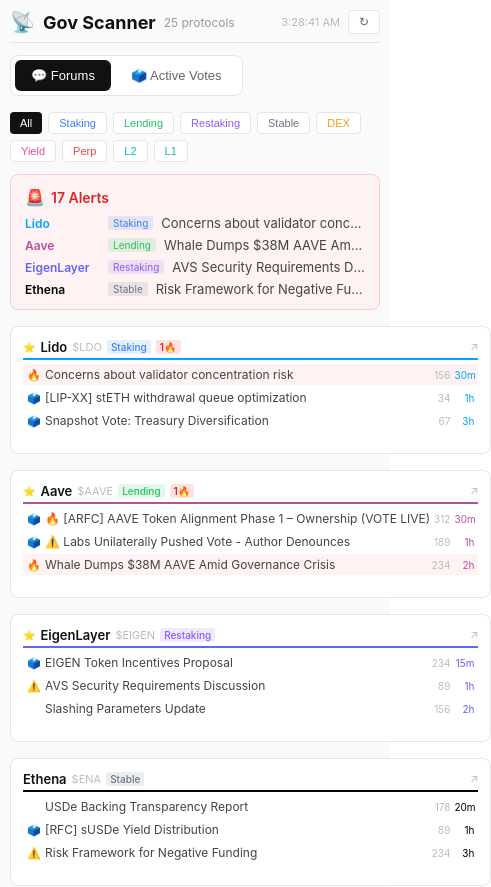
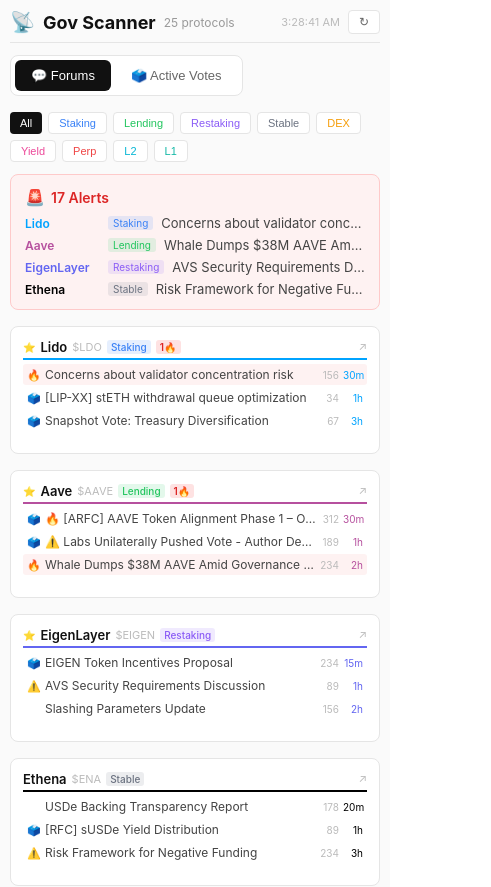
Before and after one commit to OzarkCrypto/gov-scanner, a Next.js app: page / in a window 390 px wide. Shown: the top 887 px of the page, 491 px wide, since content can reach past the window. Built offline with nearby package versions, Linux system fonts and the light colour scheme.

Commit message:
Fix responsive layout: prevent overflow, max 4 columns, proper box-sizing

```diff
--- a/app/page.js
+++ b/app/page.js
@@ -499,7 +499,8 @@
         <div style={{
           display: 'grid',
           gridTemplateColumns: `repeat(${getColumns()}, 1fr)`,
-          gap: '12px'
+          gap: '12px',
+          width: '100%'
         }}>
           {proposals.map((proposal) => {
             const totalVotes = proposal.scores_total || 0;
@@ -524,6 +525,8 @@
                   padding: '12px',
                   textDecoration: 'none',
                   transition: 'border-color 0.2s',
+                  minWidth: 0,
+                  overflow: 'hidden'
                 }}
                 onMouseEnter={e => e.currentTarget.style.borderColor = spaceColor}
                 onMouseLeave={e => e.currentTarget.style.borderColor = isControversial ? '#fecaca' : '#e5e5e5'}
@@ -648,13 +651,12 @@
   const [activeTab, setActiveTab] = useState('forums');
   const { width } = useWindowSize();
 
-  // Responsive columns: 6 -> 4 -> 3 -> 2 -> 1
+  // Responsive columns: 4 -> 3 -> 2 -> 1
   const getColumns = () => {
-    if (width < 480) return 1;
+    if (width < 500) return 1;
     if (width < 768) return 2;
-    if (width < 1024) return 3;
-    if (width < 1400) return 4;
-    return 5;
+    if (width < 1100) return 3;
+    return 4;
   };
 
   useEffect(() => {
@@ -679,9 +681,16 @@
       background: '#fafafa',
       fontFamily: '-apple-system, BlinkMacSystemFont, "Segoe UI", sans-serif',
       padding: width < 768 ? '10px' : '12px 20px',
-      maxWidth: '1600px',
-      margin: '0 auto'
+      width: '100%',
+      maxWidth: '100vw',
+      boxSizing: 'border-box',
+      overflowX: 'hidden'
     }}>
+      <div style={{
+        maxWidth: '1400px',
+        margin: '0 auto',
+        width: '100%'
+      }}>
       {/* Header */}
       <div style={{
         display: 'flex',
@@ -884,7 +893,8 @@
           <div style={{
             display: 'grid',
             gridTemplateColumns: `repeat(${getColumns()}, 1fr)`,
-            gap: '16px'
+            gap: '16px',
+            width: '100%'
           }}>
             {filteredForums.map(forum => (
               <div
@@ -893,7 +903,9 @@
                   background: '#fff',
                   borderRadius: '8px',
                   padding: '12px',
-                  border: '1px solid #e5e5e5'
+                  border: '1px solid #e5e5e5',
+                  minWidth: 0,
+                  overflow: 'hidden'
                 }}
               >
                 <ForumSection
@@ -935,6 +947,7 @@
           ))}
         </div>
       </div>
+      </div>
     </div>
   );
 }
```
